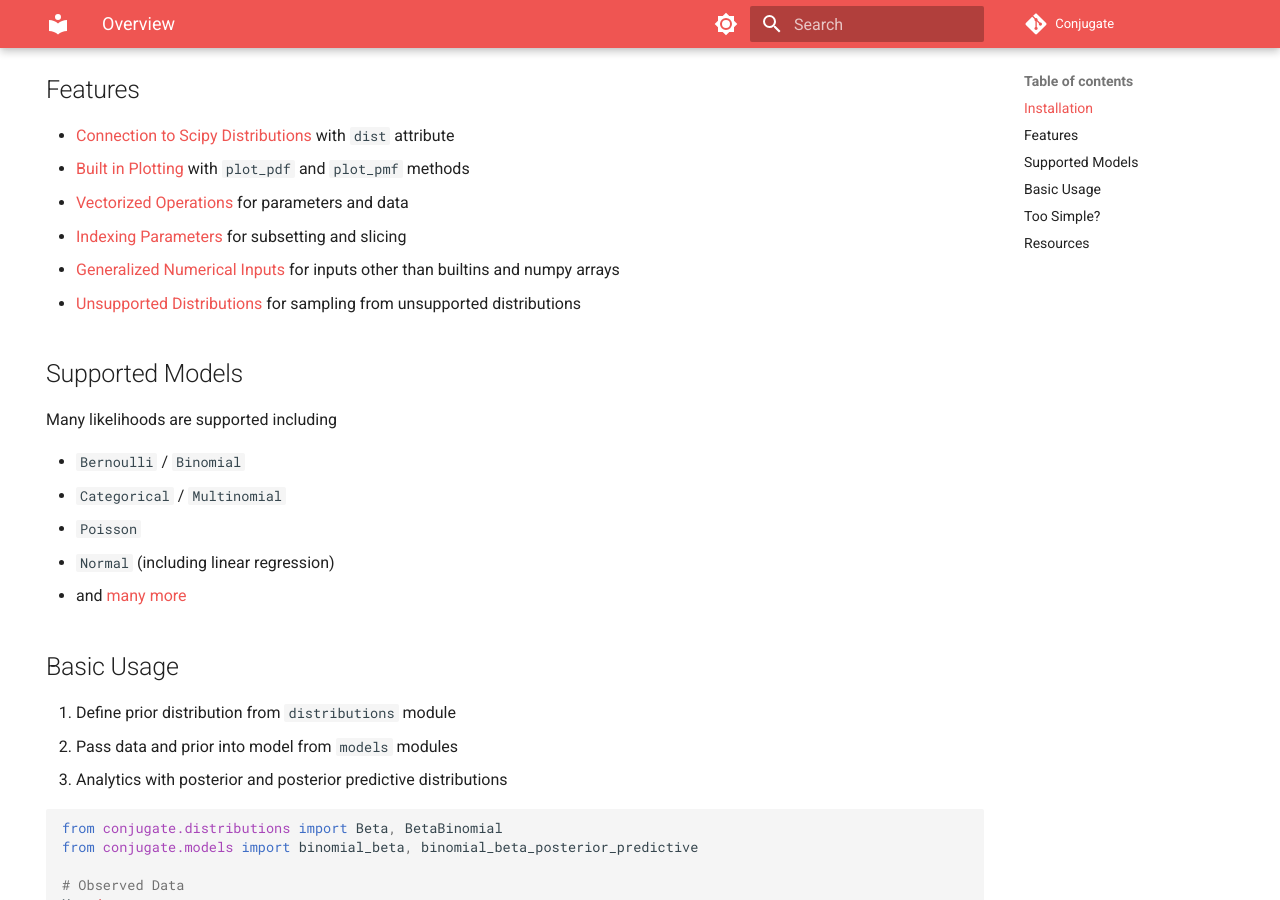
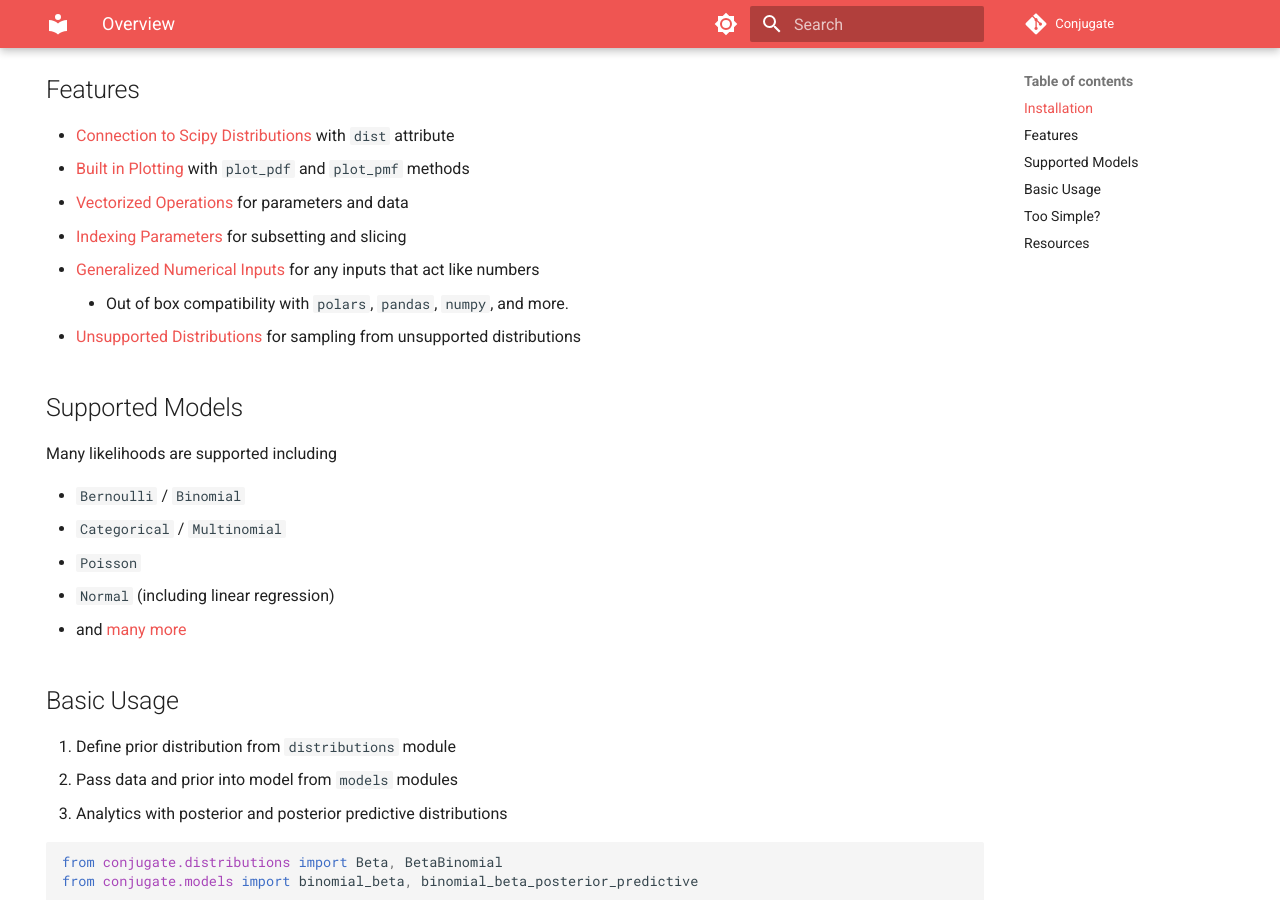
Before and after one commit to wd60622/conjugate, an MkDocs documentation site: the page built from docs/index.md, in a window 1280 px wide and 900 px high, scrolled down 396 px. Built offline with MkDocs 1.6.1 and Material for MkDocs 9.7.7, drawn with Linux system fonts in a browser that asks for light colours; comment, search, counter and statistics services are not loaded.

Commit message:
specify in the list of features

```diff
--- a/docs/index.md
+++ b/docs/index.md
@@ -25,7 +25,8 @@ pip install conjugate-models
 - [Built in Plotting](examples/plotting.md) with `plot_pdf` and `plot_pmf` methods
 - [Vectorized Operations](examples/vectorized-inputs.md) for parameters and data
 - [Indexing Parameters](examples/indexing.md) for subsetting and slicing
-- [Generalized Numerical Inputs](examples/generalized-inputs.md) for inputs other than builtins and numpy arrays
+- [Generalized Numerical Inputs](examples/generalized-inputs.md) for any inputs that act like numbers
+    - Out of box compatibility with `polars`, `pandas`, `numpy`, and more.
 - [Unsupported Distributions](examples/pymc-sampling.md) for sampling from unsupported distributions
 
 ## Supported Models
```
Also changed, not shown: README.md (+2 -1 lines).
